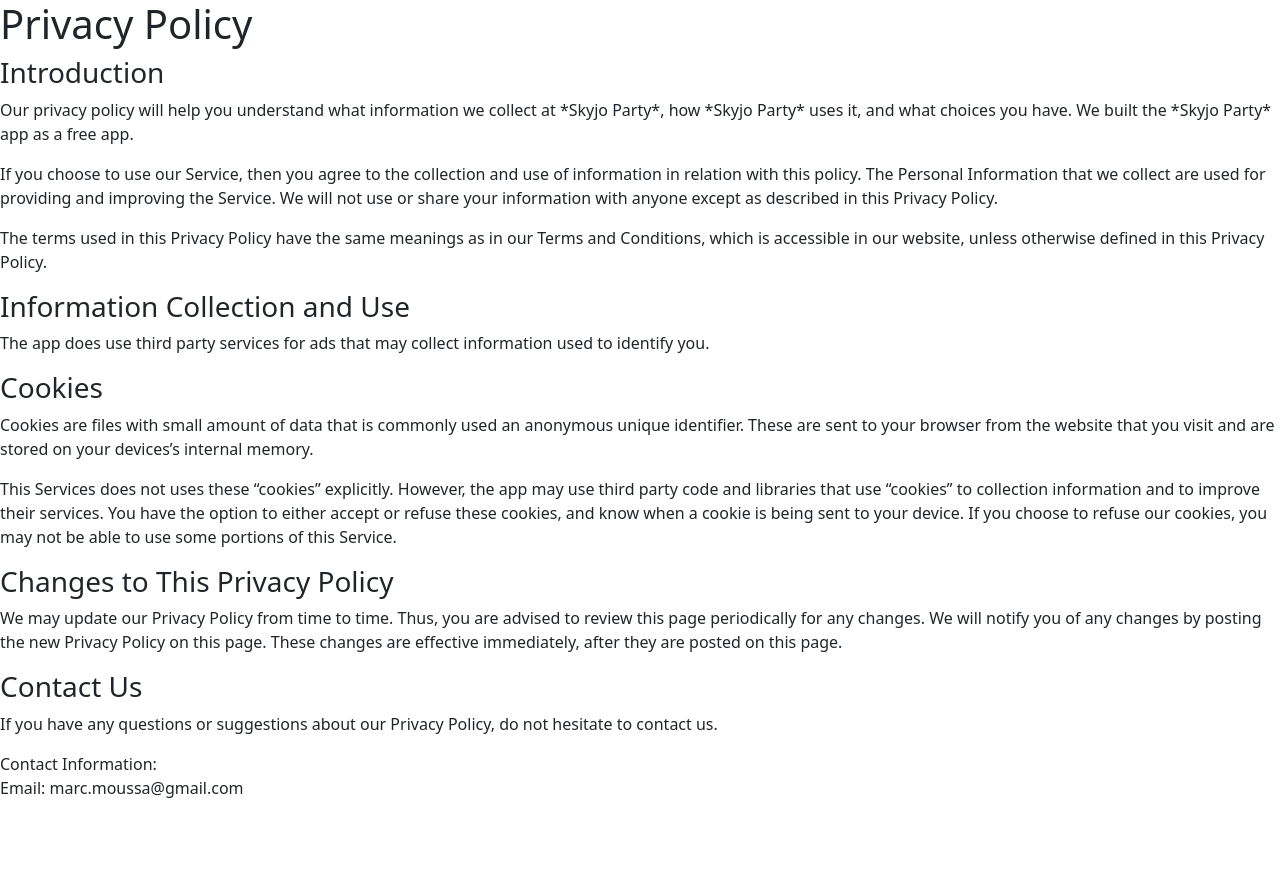
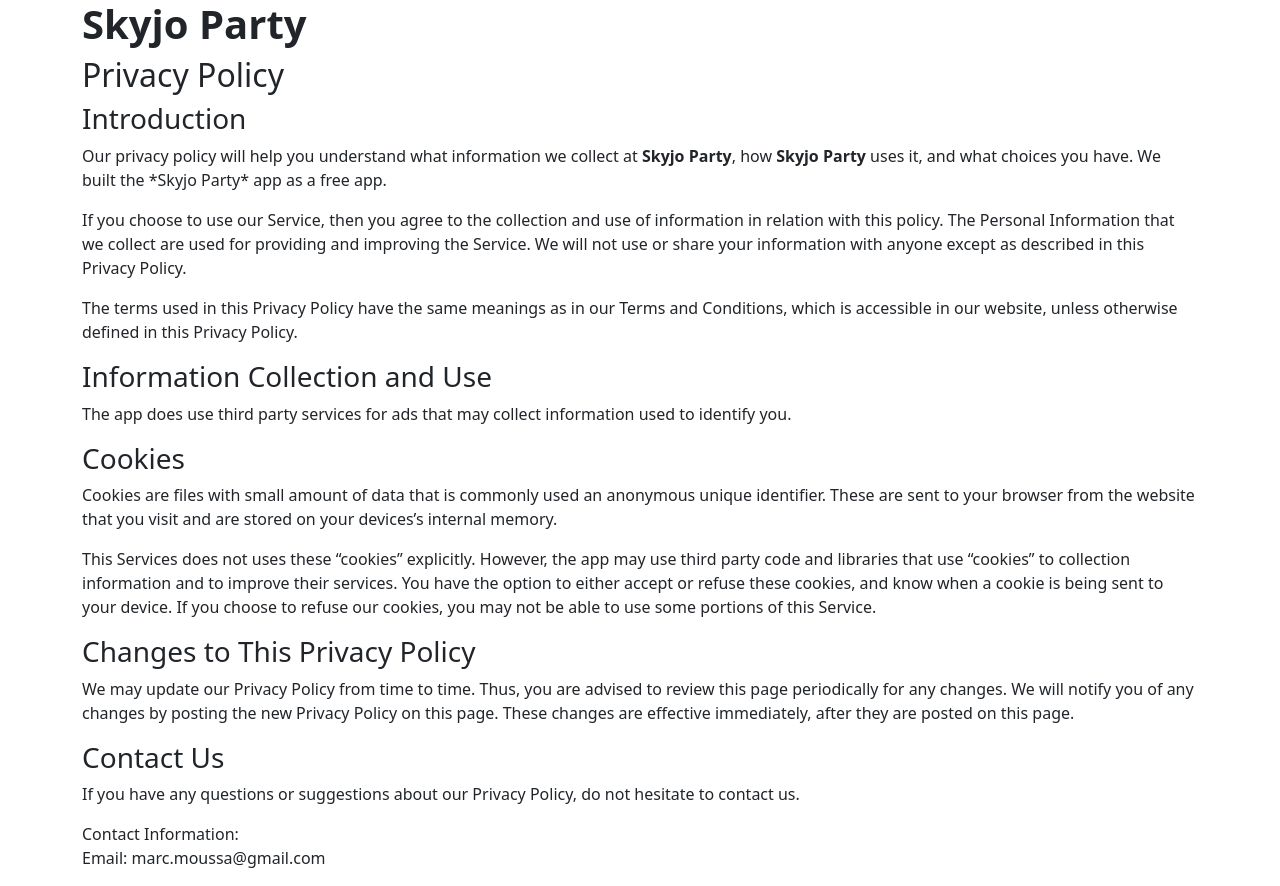
Before and after one commit to deathmaster9/Skyjo-Party-Privacy, a plain HTML site: page index.html in a window 1280 px wide. Before the commit the page ends 816 px from the top, so only its background shows below. Drawn offline with nearby package versions, Linux system fonts and the light colour scheme.

Commit message:
Formatting the page and adding the name of the app as a title.

```diff
--- a/index.html
+++ b/index.html
@@ -8,10 +8,12 @@
     <link href="https://cdn.jsdelivr.net/npm/bootstrap@5.3.0-alpha3/dist/css/bootstrap.min.css" rel="stylesheet" integrity="sha384-KK94CHFLLe+nY2dmCWGMq91rCGa5gtU4mk92HdvYe+M/SXH301p5ILy+dN9+nJOZ" crossorigin="anonymous">
 </head>
 <body>
-    <h1>Privacy Policy</h1>
+    <div class="container">
+        <h1><strong>Skyjo Party</strong></h1>
+        <h2>Privacy Policy</h2>
 
         <h3>Introduction</h3>
-    <p>Our privacy policy will help you understand what information we collect at *Skyjo Party*, how *Skyjo Party* uses it, and what choices you have.
+        <p>Our privacy policy will help you understand what information we collect at <strong>Skyjo Party</strong>, how <strong>Skyjo Party</strong> uses it, and what choices you have.
         We built the *Skyjo Party* app as a free app.</p>
         <p>If you choose to use our Service, then you agree to the collection and use of information in  relation with this policy. The Personal Information that we collect are used for providing and improving the Service. We will not use or share your information with anyone except as described in this Privacy Policy.</p>
         <p>The terms used in this Privacy Policy have the same meanings as in our Terms and Conditions, which is accessible in our website, unless otherwise  defined in this Privacy Policy.</p>
@@ -30,6 +32,6 @@
         <p>If you have any questions or suggestions about our Privacy Policy, do not hesitate to contact us.</p>
 
         <p>Contact Information:<br>Email: marc.moussa@gmail.com</p>
-
+    </div>
 </body>
 </html>
```
Lines whose indentation alone changed are shown as unchanged.
